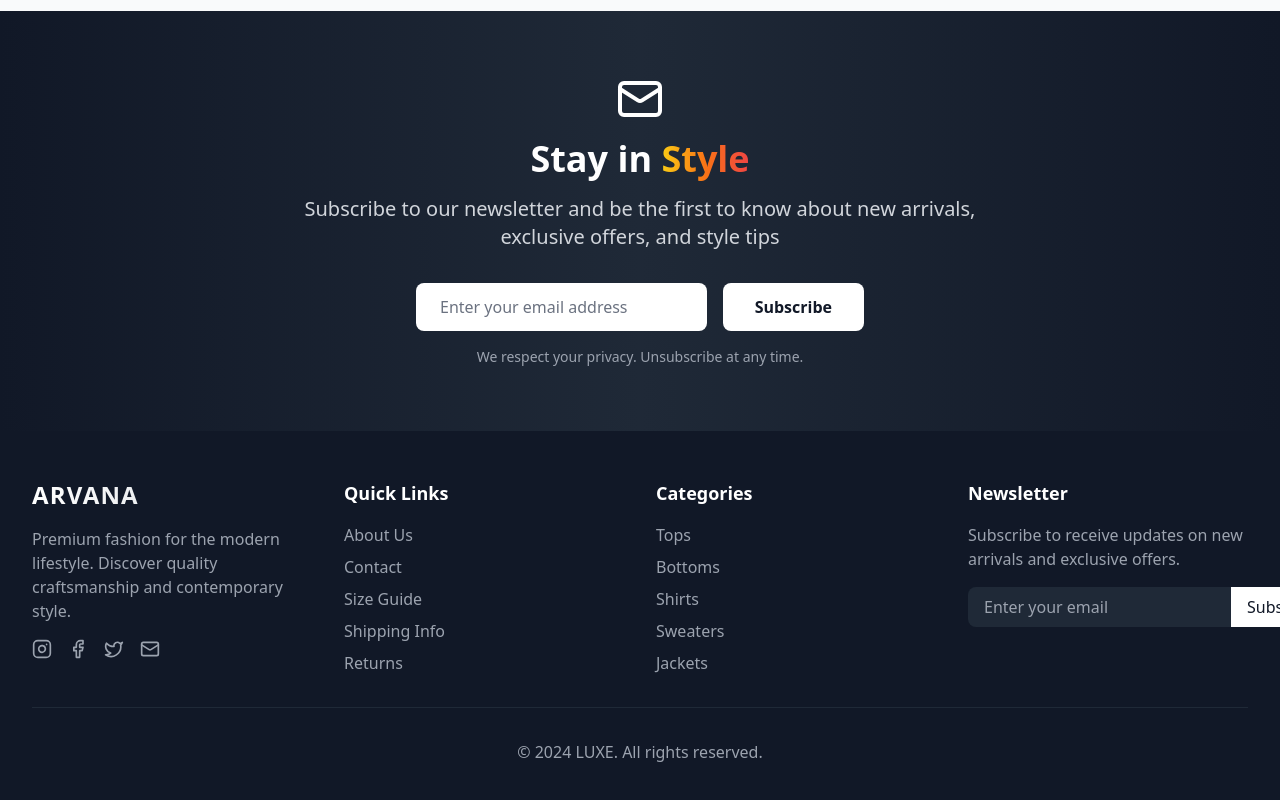
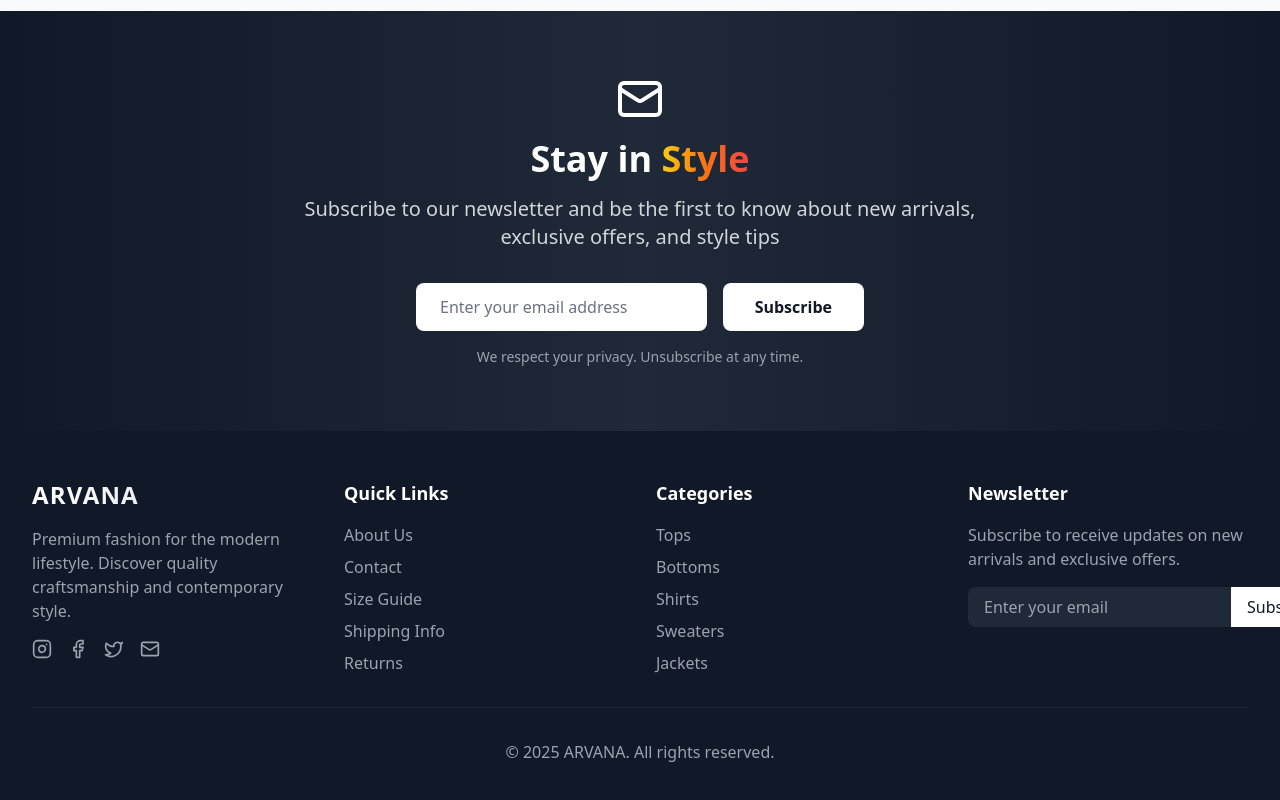
Before and after one commit to Solved-Overnight/arvana-clothing, a React (Vite) app: page / in a window 1280 px wide. Shown: the part 4989-5789 px from the top of the page. Built offline with nearby package versions, Linux system fonts and the light colour scheme; no server answers.

Commit message:
Update Footer.tsx

```diff
--- a/src/components/Footer.tsx
+++ b/src/components/Footer.tsx
@@ -97,7 +97,7 @@
         </div>
 
         <div className="border-t border-gray-800 mt-8 pt-8 text-center text-gray-400">
-          <p>&copy; 2024 LUXE. All rights reserved.</p>
+          <p>&copy; 2025 ARVANA. All rights reserved.</p>
         </div>
       </div>
     </footer>
```
